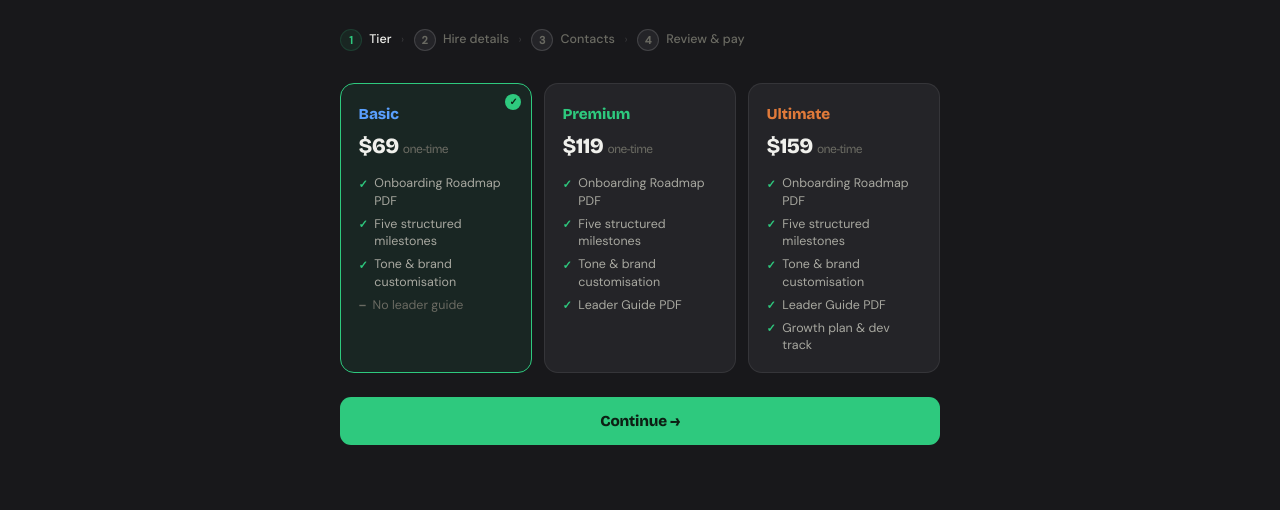
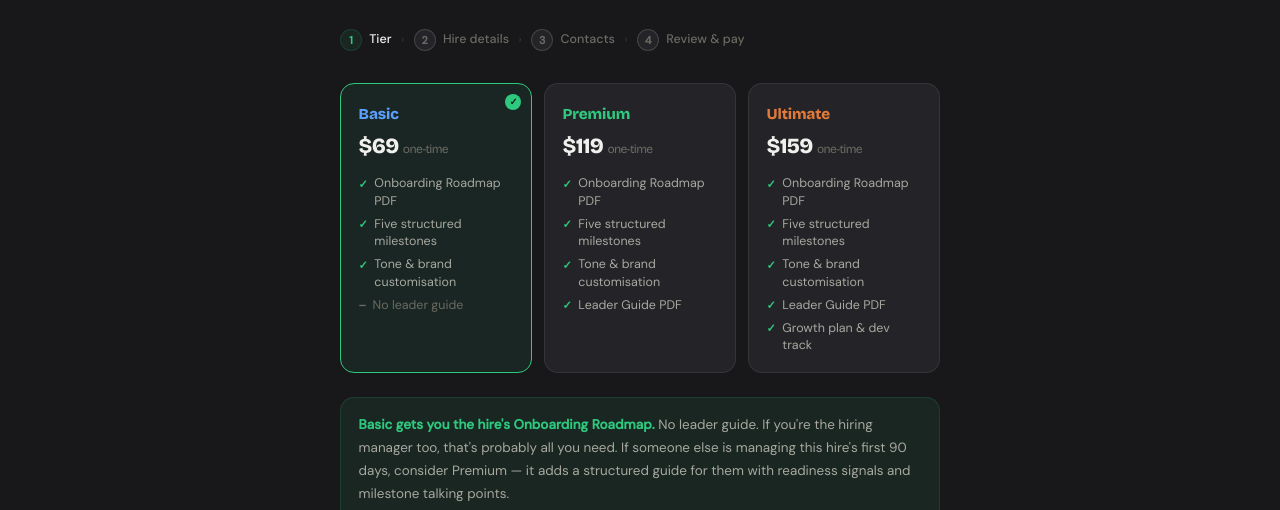
Before and after one commit to getsheetytools-glitch/sheety-onboarding, an Eleventy site: page submit/index.html in a window 1280 px wide. Both pictures are taken after a click on the element 436 px from the left and 518 px from the top of the page. Shown: the part 290-800 px from the top of the page. Built offline with nearby package versions, Linux system fonts and the light colour scheme; Eleventy itself is replaced by a stand-in of ours; files that its build step writes are made by us from their sources.

Commit message:
Update index.html

```diff
--- a/submit/index.html
+++ b/submit/index.html
@@ -315,6 +315,12 @@ robots: noindex, nofollow
   font-size: 0.84rem;
   line-height: 1.7;
 }
+.tier-prompt.prompt-basic {
+  background: var(--green-sub);
+  border: 1px solid var(--green-border);
+  color: var(--ink-2);
+}
+.tier-prompt.prompt-basic strong { color: var(--green); }
 .tier-prompt.prompt-premium {
   background: rgba(90,160,255,0.07);
   border: 1px solid rgba(90,160,255,0.2);
@@ -590,6 +596,13 @@ robots: noindex, nofollow
     </div>
 
     <!-- Tier prompt panels -->
+    <div class="tier-prompt prompt-basic" id="prompt-basic">
+      <strong>Basic gets you the hire's Onboarding Roadmap.</strong> No leader guide. If you're the hiring manager too, that's probably all you need. If someone else is managing this hire's first 90 days, consider Premium — it adds a structured guide for them with readiness signals and milestone talking points.
+      <div class="tier-prompt-actions">
+        <button class="tier-prompt-switch" onclick="selectTier('premium')">Upgrade to Premium ($119)</button>
+      </div>
+    </div>
+
     <div class="tier-prompt prompt-premium" id="prompt-premium">
       <strong>Premium includes a Leader Guide.</strong> This is a second PDF sent alongside the hire's roadmap, giving the hiring manager a structured checklist, readiness signals, and talking points for each milestone. If you just need the hire's document, Basic covers that.
       <div class="tier-prompt-actions">
@@ -924,6 +937,7 @@ function selectTier(tier) {
   document.getElementById('tier-next-btn').disabled = false;
 
   // Tier prompt panels
+  document.getElementById('prompt-basic').style.display    = tier === 'basic'    ? 'block' : 'none';
   document.getElementById('prompt-premium').style.display  = tier === 'premium'  ? 'block' : 'none';
   document.getElementById('prompt-ultimate').style.display = tier === 'ultimate' ? 'block' : 'none';
 
```
